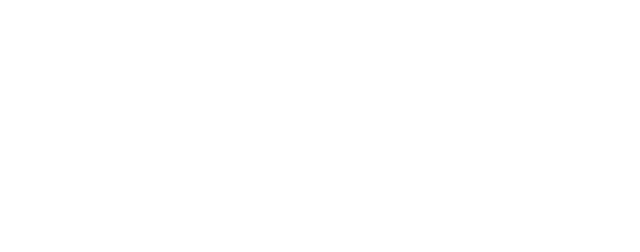
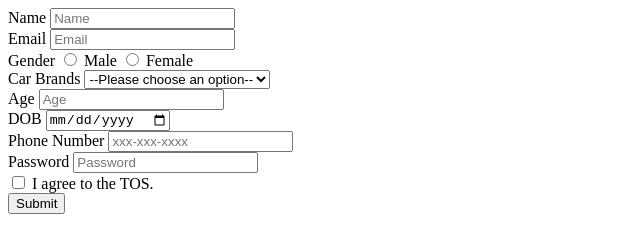
Before and after one commit to acciojob/signup-form-car-parvez1219, a website: page main.html in a window 1280 px wide. Shown: the whole page, without its empty margins (0-640 px from the left). Drawn offline with Linux system fonts and the light colour scheme.

Commit message:
created a submission

```diff
--- a/main.html
+++ b/main.html
@@ -8,6 +8,44 @@
 
 <body>
 	<!-- the entire body must be written by student -->
+	<form action="#" method="post">
+		<label for="name">Name</label>
+		<input type="text" id="name" name="name" placeholder="Name" required>
+		<br>
+		<label for="email">Email</label>
+		<input type="email" id="email" name="email" placeholder="Email" required>
+		<br>
+		<label>Gender</label>
+		<input type="radio" id="gender_m" name="gender" value="male" required>
+		<label for="gender_m">Male</label>
+		<input type="radio" id="gender_f" name="gender" value="female" required>
+		<label for="gender_f">Female</label>
+		<br>
+		<label for="cars">Car Brands</label>
+		<select id="cars" name="cars" required>
+			<option value="" disabled selected>--Please choose an option--</option>
+			<option value="BMW">BMW</option>
+			<option value="Audi">Audi</option>
+			<option value="Mercedez">Mercedez</option>
+		</select>
+		<br>
+		<label for="age">Age</label>
+		<input type="number" id="age" name="age" placeholder="Age" required>
+		<br>
+		<label for="dob">DOB</label>
+		<input type="date" id="dob" name="dob" required>
+		<br>
+		<label for="tel">Phone Number</label>
+		<input type="tel" id="tel" name="tel" placeholder="xxx-xxx-xxxx">
+		<br>
+		<label for="password">Password</label>
+		<input type="password" id="password" name="password" placeholder="Password" required>
+		<br>
+		<input type="checkbox" id="tos" name="tos" required>
+		<label for="tos">I agree to the TOS.</label>
+		<br>
+		<input type="submit" value="Submit">
+	</form>
     <script type="text/javascript" src="./script.js">
 </script>
 
```
